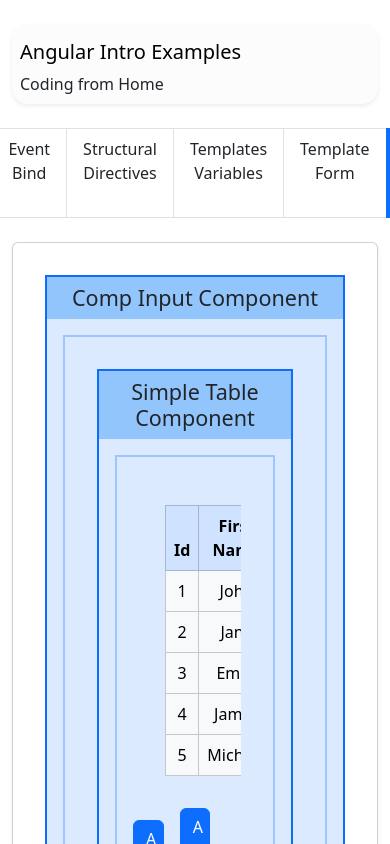
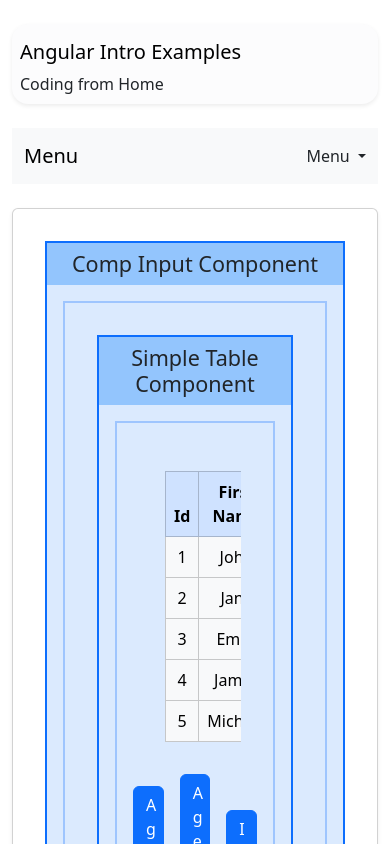
Before and after one commit to nikouliciousp/IntroAngularTailwind, an Angular app: page /comp-input in a window 390 px wide. Shown: the top 844 px of the page. Built offline with nearby package versions, Linux system fonts and the light colour scheme.

Commit message:
feat: implement responsive dropdown menu and include Bootstrap scripts

```diff
--- a/src/app/above-bar/above-bar.component.css
+++ b/src/app/above-bar/above-bar.component.css
@@ -0,0 +1,15 @@
+/* Adjust the position of the dropdown menu for larger screens */
+.dropdown-menu-left {
+    left: -100px;
+    /* Adjust this value as needed */
+}
+
+/* Adjust the position of the dropdown menu for smaller screens */
+@media (max-width: 300px) {
+    .dropdown-menu-left {
+        left: 0;
+        /* Ensure the dropdown menu is fully visible on small screens */
+        right: 0;
+        /* Center the dropdown menu on small screens */
+    }
+}
--- a/src/app/above-bar/above-bar.component.html
+++ b/src/app/above-bar/above-bar.component.html
@@ -1,16 +1,32 @@
-<div class="row justify-content-center">
-  <div class="col-md-12 table-responsive">
-    <div class="list-group list-group-horizontal justify-content-center">
+<nav class="navbar navbar-light bg-light">
+  <div class="container-fluid">
+    <a class="navbar-brand" href="#">Menu</a>
+    <div class="dropdown">
       <a
-        (click)="onClick(item.path)"
-        *ngFor="let item of menu"
-        routerLink="{{ item.path }}"
-        routerLinkActive="active"
-        [routerLinkActiveOptions]="{ exact: true }"
-        class="list-group-item list-group-item-action"
+        class="nav-link dropdown-toggle"
+        href="#"
+        id="navbarDropdownMenuLink"
+        role="button"
+        data-bs-toggle="dropdown"
+        aria-expanded="false"
       >
-        {{ item.text }}
+        Menu
       </a>
+      <ul
+        class="dropdown-menu dropdown-menu-left"
+        aria-labelledby="navbarDropdownMenuLink"
+      >
+        <li *ngFor="let item of menu">
+          <a
+            class="dropdown-item"
+            [routerLink]="item.path"
+            routerLinkActive="active"
+            [routerLinkActiveOptions]="{ exact: true }"
+          >
+            {{ item.text }}
+          </a>
+        </li>
+      </ul>
     </div>
   </div>
-</div>
+</nav>
--- a/src/index.html
+++ b/src/index.html
@@ -11,5 +11,8 @@
   </head>
   <body>
     <app-root></app-root>
+    <script src="https://code.jquery.com/jquery-3.5.1.slim.min.js"></script>
+    <script src="https://cdn.jsdelivr.net/npm/@popperjs/core@2.9.2/dist/umd/popper.min.js"></script>
+    <script src="https://stackpath.bootstrapcdn.com/bootstrap/5.3.0/js/bootstrap.min.js"></script>
   </body>
 </html>
```
